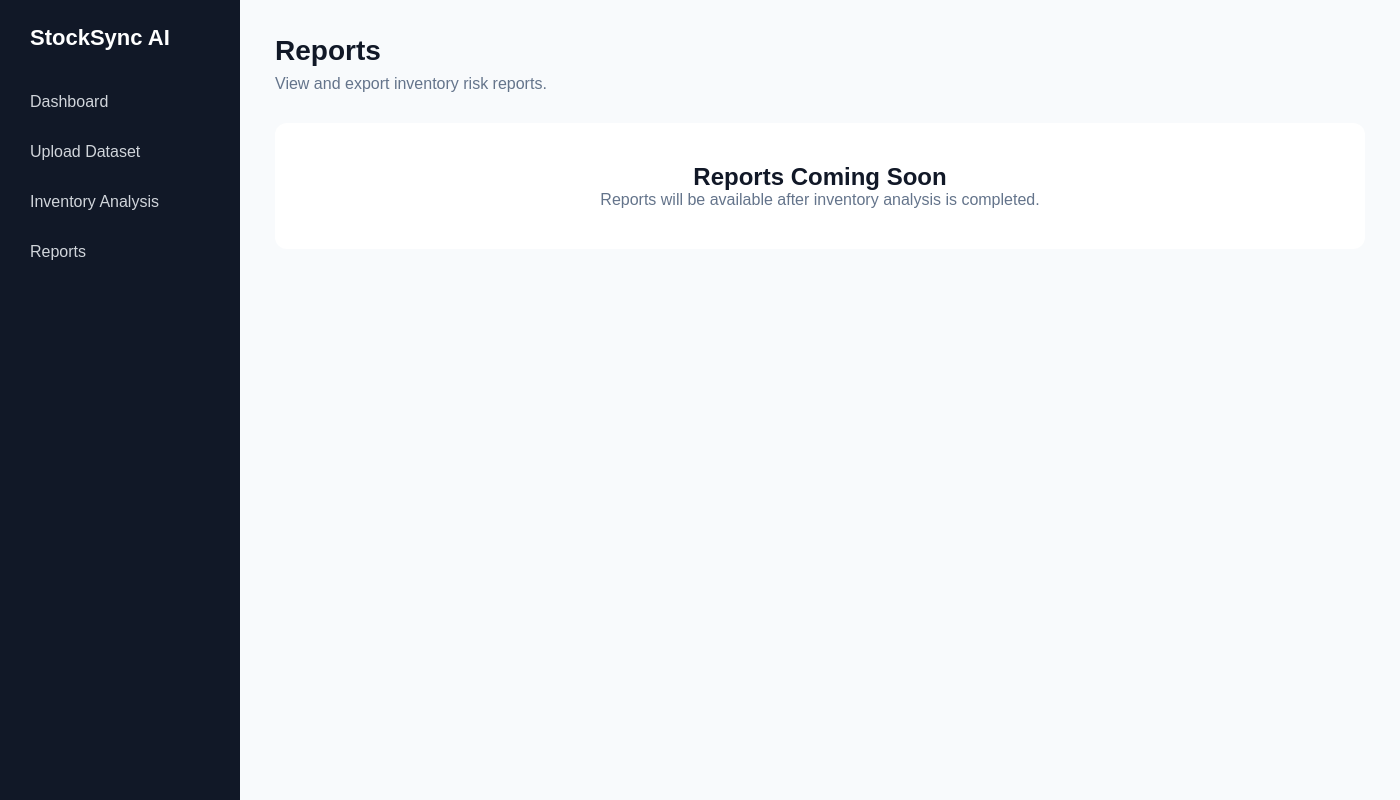
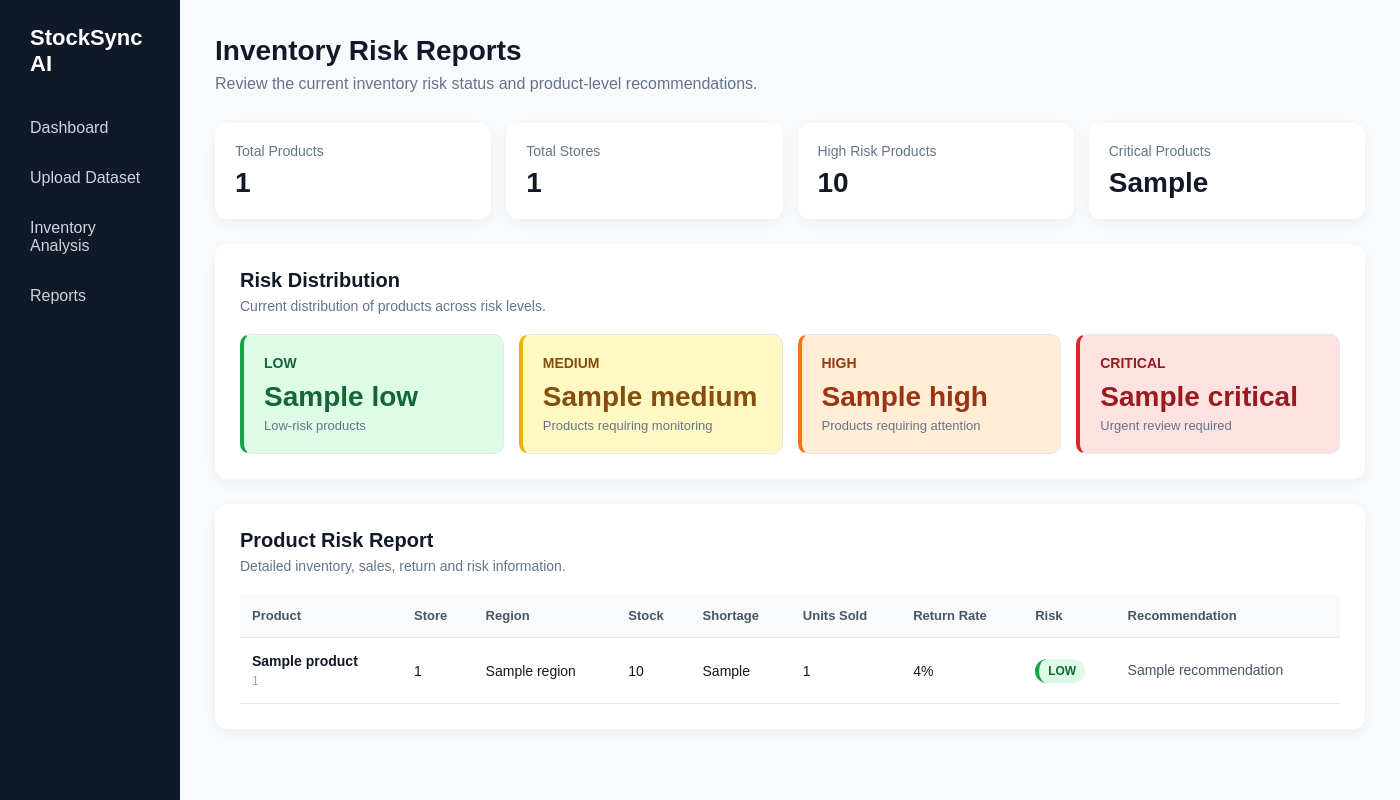
Before and after one commit to kalviumcommunity/S58-726-StockSync-AI-Retail-Inventory-Risk-Analyzer, a Flask app: template templates/reports.html in a window 1400 px wide. Run offline with Flask 3, Linux system fonts and the light colour scheme; the template is opened without the code that fills it: most values are stand-ins (such as "Sample title", 1, 10 or a date in 2020).

Commit message:
feat: add inventory risk reports

```diff
--- a/app.py
+++ b/app.py
@@ -68,7 +68,36 @@ def analysis():
 
 @app.route("/reports")
 def reports():
-    return render_template("reports.html")
+    df = build_risk_engine()
+
+    total_products = df["product_id"].nunique()
+    total_stores = df["store_id"].nunique()
+
+    critical_products = int(
+        (df["overall_risk"] == "CRITICAL").sum()
+    )
+
+    high_risk_products = int(
+        df["overall_risk"].isin(["HIGH", "CRITICAL"]).sum()
+    )
+
+    risk_summary = (
+        df["overall_risk"]
+        .value_counts()
+        .to_dict()
+    )
+
+    products = df.to_dict(orient="records")
+
+    return render_template(
+        "reports.html",
+        total_products=total_products,
+        total_stores=total_stores,
+        critical_products=critical_products,
+        high_risk_products=high_risk_products,
+        risk_summary=risk_summary,
+        products=products,
+    )
 
 
 if __name__ == "__main__":
--- a/static/css/style.css
+++ b/static/css/style.css
@@ -441,3 +441,22 @@ body {
     }
 
 }
+
+/* REPORTS PAGE */
+
+.reports-section {
+    margin-top: 25px;
+}
+
+.reports-section .section-header {
+    display: flex;
+    justify-content: space-between;
+    align-items: center;
+}
+
+@media (max-width: 900px) {
+    .reports-section .section-header {
+        align-items: flex-start;
+        flex-direction: column;
+    }
+}
--- a/templates/reports.html
+++ b/templates/reports.html
@@ -34,22 +34,203 @@
 
         <div class="page-header">
 
-            <h1>Reports</h1>
+            <h1>Inventory Risk Reports</h1>
 
             <p>
-                View and export inventory risk reports.
+                Review the current inventory risk status and product-level recommendations.
             </p>
 
         </div>
 
-        <div class="placeholder">
+        <!-- SUMMARY -->
 
-            <h2>Reports Coming Soon</h2>
+        <div class="analysis-summary">
 
-            <p>
-                Reports will be available after inventory
-                analysis is completed.
-            </p>
+            <div class="analysis-summary-card">
+                <span>Total Products</span>
+                <strong>{{ total_products }}</strong>
+            </div>
+
+            <div class="analysis-summary-card">
+                <span>Total Stores</span>
+                <strong>{{ total_stores }}</strong>
+            </div>
+
+            <div class="analysis-summary-card">
+                <span>High Risk Products</span>
+                <strong>{{ high_risk_products }}</strong>
+            </div>
+
+            <div class="analysis-summary-card">
+                <span>Critical Products</span>
+                <strong>{{ critical_products }}</strong>
+            </div>
+
+        </div>
+
+
+        <!-- RISK DISTRIBUTION -->
+
+        <div class="risk-section">
+
+            <div class="section-header">
+
+                <h2>Risk Distribution</h2>
+
+                <p>
+                    Current distribution of products across risk levels.
+                </p>
+
+            </div>
+
+            <div class="risk-grid">
+
+                <div class="risk-card risk-low">
+                    <h3>LOW</h3>
+                    <div class="risk-number">
+                        {{ risk_summary.get("LOW", 0) }}
+                    </div>
+                    <p>Low-risk products</p>
+                </div>
+
+                <div class="risk-card risk-medium">
+                    <h3>MEDIUM</h3>
+                    <div class="risk-number">
+                        {{ risk_summary.get("MEDIUM", 0) }}
+                    </div>
+                    <p>Products requiring monitoring</p>
+                </div>
+
+                <div class="risk-card risk-high">
+                    <h3>HIGH</h3>
+                    <div class="risk-number">
+                        {{ risk_summary.get("HIGH", 0) }}
+                    </div>
+                    <p>Products requiring attention</p>
+                </div>
+
+                <div class="risk-card risk-critical">
+                    <h3>CRITICAL</h3>
+                    <div class="risk-number">
+                        {{ risk_summary.get("CRITICAL", 0) }}
+                    </div>
+                    <p>Urgent review required</p>
+                </div>
+
+            </div>
+
+        </div>
+
+
+        <!-- PRODUCT REPORT -->
+
+        <div class="analysis-section reports-section">
+
+            <div class="section-header">
+
+                <div>
+                    <h2>Product Risk Report</h2>
+
+                    <p>
+                        Detailed inventory, sales, return and risk information.
+                    </p>
+                </div>
+
+            </div>
+
+            <div class="table-container">
+
+                <table class="risk-table">
+
+                    <thead>
+
+                        <tr>
+                            <th>Product</th>
+                            <th>Store</th>
+                            <th>Region</th>
+                            <th>Stock</th>
+                            <th>Shortage</th>
+                            <th>Units Sold</th>
+                            <th>Return Rate</th>
+                            <th>Risk</th>
+                            <th>Recommendation</th>
+                        </tr>
+
+                    </thead>
+
+                    <tbody>
+
+                        {% for product in products %}
+
+                        <tr>
+
+                            <td>
+                                <strong>{{ product.product_name }}</strong>
+                                <small>{{ product.product_id }}</small>
+                            </td>
+
+                            <td>
+                                {{ product.store_id }}
+                            </td>
+
+                            <td>
+                                {{ product.region }}
+                            </td>
+
+                            <td>
+                                {{ product.stock_quantity }}
+                            </td>
+
+                            <td>
+                                {{ product.shortage_units }}
+                            </td>
+
+                            <td>
+                                {{ product.total_units_sold }}
+                            </td>
+
+                            <td>
+                                {{ product.return_rate }}%
+                            </td>
+
+                            <td>
+
+                                {% if product.overall_risk == "CRITICAL" %}
+                                    <span class="risk-badge risk-critical">
+                                        CRITICAL
+                                    </span>
+
+                                {% elif product.overall_risk == "HIGH" %}
+                                    <span class="risk-badge risk-high">
+                                        HIGH
+                                    </span>
+
+                                {% elif product.overall_risk == "MEDIUM" %}
+                                    <span class="risk-badge risk-medium">
+                                        MEDIUM
+                                    </span>
+
+                                {% else %}
+                                    <span class="risk-badge risk-low">
+                                        LOW
+                                    </span>
+                                {% endif %}
+
+                            </td>
+
+                            <td class="recommendation">
+                                {{ product.recommendation }}
+                            </td>
+
+                        </tr>
+
+                        {% endfor %}
+
+                    </tbody>
+
+                </table>
+
+            </div>
 
         </div>
 
```
